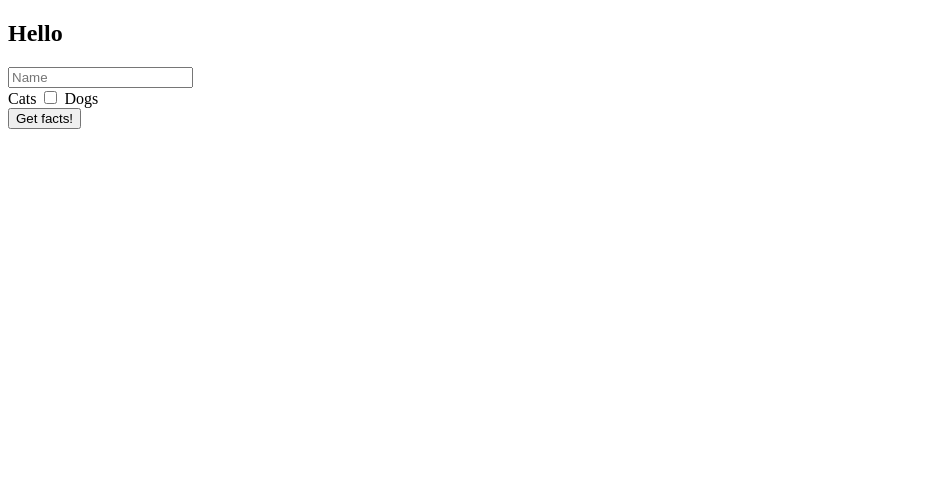
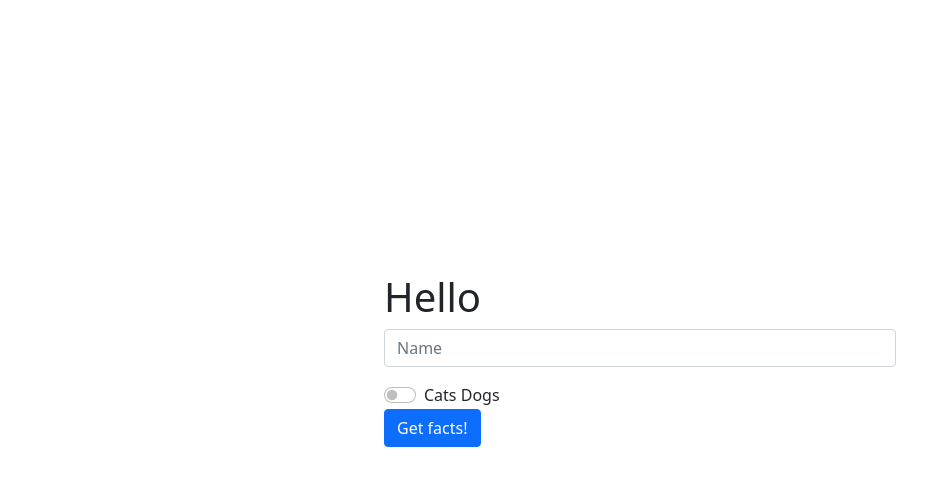
Before and after one commit to dominikacookies/dog-cat-facts, a React (Create React App) app: page / in a window 1280 px wide. Shown: the top 486 px of the page, without its empty margins (0-951 px from the left). Built offline with nearby package versions, Linux system fonts and the light colour scheme.

Commit message:
added bootstrap and custom css to style and center content

```diff
--- a/public/assets/css/styles.css
+++ b/public/assets/css/styles.css
@@ -0,0 +1,12 @@
+.main-container {
+  height: 100vh;
+  position: relative;
+}
+
+.content {
+  width: 40%;
+  position: absolute;
+  top: 45%;
+  left: 50%;
+  transform: translate(-50%, -50%);
+}
--- a/public/index.html
+++ b/public/index.html
@@ -2,42 +2,25 @@
 <html lang="en">
   <head>
     <meta charset="utf-8" />
-    <link rel="icon" href="%PUBLIC_URL%/favicon.ico" />
     <meta name="viewport" content="width=device-width, initial-scale=1" />
     <meta name="theme-color" content="#000000" />
     <meta
       name="description"
       content="Web site created using create-react-app"
     />
-    <link rel="apple-touch-icon" href="%PUBLIC_URL%/logo192.png" />
-    <!--
-      manifest.json provides metadata used when your web app is installed on a
-      user's mobile device or desktop. See https://developers.google.com/web/fundamentals/web-app-manifest/
-    -->
-    <link rel="manifest" href="%PUBLIC_URL%/manifest.json" />
-    <!--
-      Notice the use of %PUBLIC_URL% in the tags above.
-      It will be replaced with the URL of the `public` folder during the build.
-      Only files inside the `public` folder can be referenced from the HTML.
 
-      Unlike "/favicon.ico" or "favicon.ico", "%PUBLIC_URL%/favicon.ico" will
-      work correctly both with client-side routing and a non-root public URL.
-      Learn how to configure a non-root public URL by running `npm run build`.
-    -->
-    <title>React App</title>
+    <link
+    href="https://cdn.jsdelivr.net/npm/bootstrap@5.0.2/dist/css/bootstrap.min.css"
+    rel="stylesheet"
+    integrity="sha384-EVSTQN3/azprG1Anm3QDgpJLIm9Nao0Yz1ztcQTwFspd3yD65VohhpuuCOmLASjC"
+    crossorigin="anonymous"
+    />
+    <link rel="stylesheet" type="text/css" href="./assets/css/styles.css" />
+
+    <title> Cat & Dog Facts </title>
   </head>
   <body>
     <noscript>You need to enable JavaScript to run this app.</noscript>
     <div id="root"></div>
-    <!--
-      This HTML file is a template.
-      If you open it directly in the browser, you will see an empty page.
-
-      You can add webfonts, meta tags, or analytics to this file.
-      The build step will place the bundled scripts into the <body> tag.
-
-      To begin the development, run `npm start` or `yarn start`.
-      To create a production bundle, use `npm run build` or `yarn build`.
-    -->
   </body>
 </html>
```
